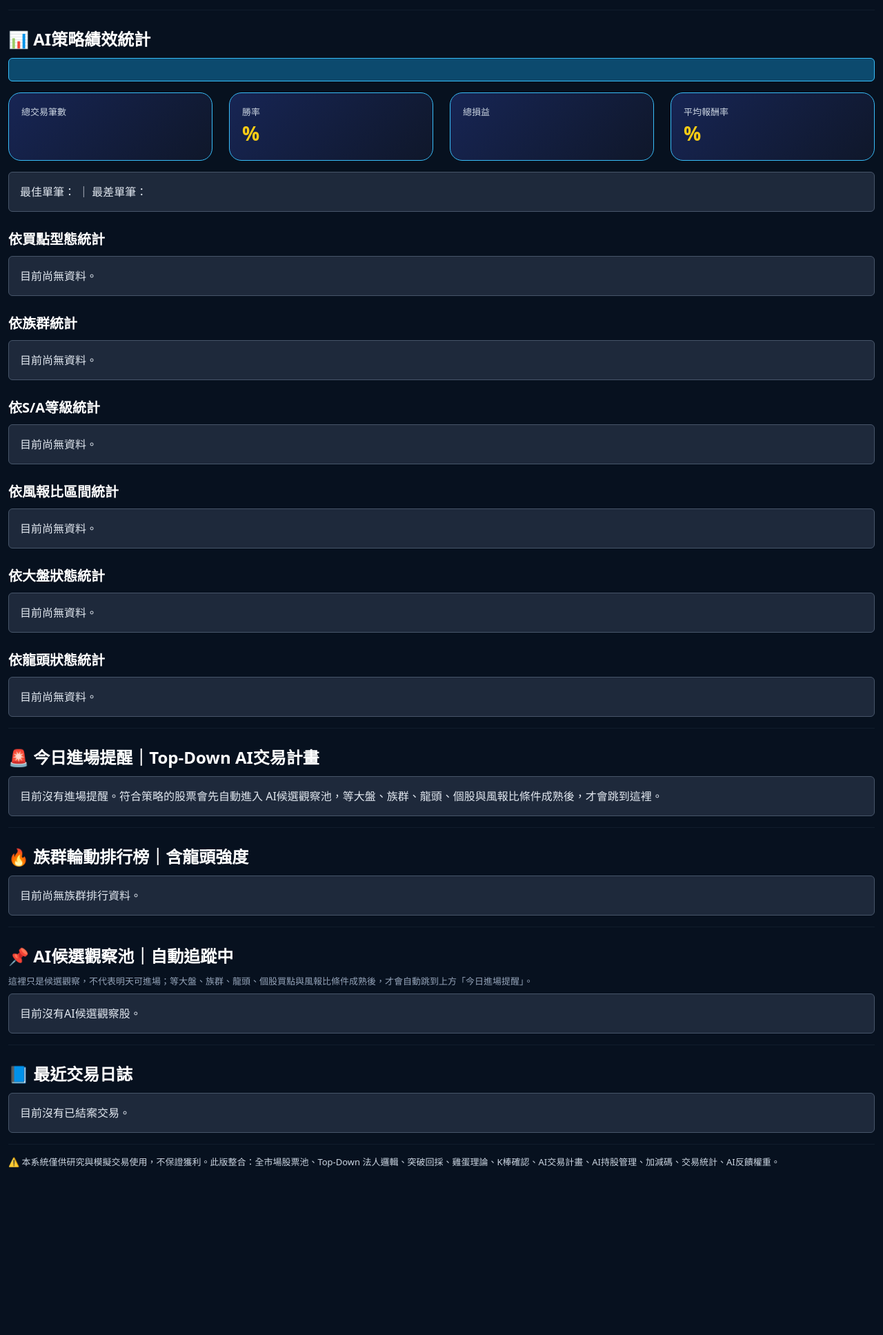
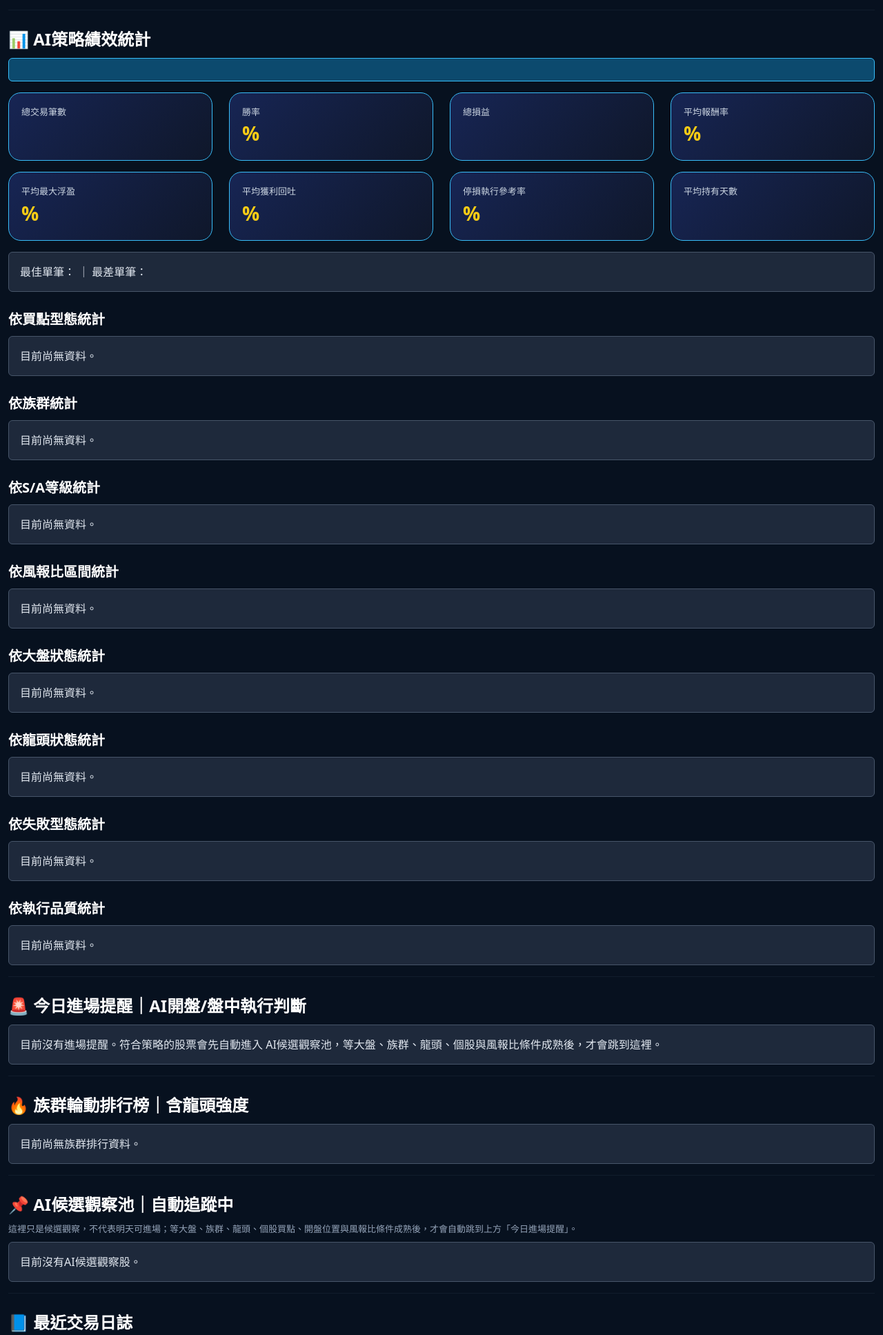
Before and after one commit to dannykao0715-code/stock-ai, a Python web app: template templates/index.html in a window 1280 px wide. Shown: the part 761-2696 px from the top of the page at 69% size. Before the commit the page ends 2453 px from the top, so only its background shows below. Run offline with Jinja, Linux system fonts and the light colour scheme; the template is opened without the code that fills it, so the values that code supplies are empty.

Commit message:
Update index.html

```diff
--- a/templates/index.html
+++ b/templates/index.html
@@ -20,7 +20,7 @@ body {
 }
 
 .container {
-    max-width: 1500px;
+    max-width: 1600px;
 }
 
 h2, h4, h5 {
@@ -125,6 +125,12 @@ hr {
 .badge-feedback {
     background: #facc15;
     color: #111827;
+    font-weight: 900;
+}
+
+.badge-exec {
+    background: #22c55e;
+    color: #052e16;
     font-weight: 900;
 }
 
@@ -352,13 +358,28 @@ hr {
         <div class="label">AI目前狀態</div>
         {% if t.ai_holding_status in ["實戰停損", "假突破失效", "支撐失守", "跌破標準風控", "跌破保守風控", "趨勢轉弱"] %}
             <div class="big-price bad">{{ t.ai_holding_status }}</div>
-        {% elif t.ai_holding_status in ["接近第一滿足點", "接近第二滿足點", "接近滿足點需停利"] %}
+        {% elif t.ai_holding_status in ["接近第一滿足點", "接近第二滿足點", "接近滿足點需停利", "獲利回吐警戒"] %}
             <div class="big-price warning">{{ t.ai_holding_status }}</div>
         {% else %}
             <div class="big-price good">{{ t.ai_holding_status }}</div>
         {% endif %}
 
         <div class="small-text mb-3">{{ t.ai_exit_notice }}</div>
+
+        <hr>
+
+        <div class="label">執行品質分析</div>
+        <div>系統建議：<span class="warning">{{ t.suggest_entry_low }} ～ {{ t.suggest_entry_high }}</span></div>
+        <div>實際成本：<span class="warning">{{ t.price }}</span></div>
+        <div>執行品質：<span class="blue">{{ t.execution_quality }}</span></div>
+        <div>成交偏差率：<span class="warning">{{ t.entry_deviation_pct }}%</span></div>
+
+        <hr>
+
+        <div class="label">出場績效分析</div>
+        <div>最大浮盈：<span class="good">{{ t.max_favorable_pct }}%</span></div>
+        <div>最大回撤：<span class="bad">{{ t.max_drawdown_pct }}%</span></div>
+        <div>獲利回吐：<span class="warning">{{ t.profit_giveback_pct }}%</span></div>
 
         <hr>
 
@@ -383,6 +404,13 @@ hr {
         <div>假突破失效價：<span class="bad">{{ t.invalid_price }}</span></div>
         <div>支撐點：<span class="blue">{{ t.support_price }}</span></div>
         <div>進場後最高：<span class="warning">{{ t.highest_since_entry }}</span></div>
+
+        <hr>
+
+        <div class="label">多時間框架</div>
+        <div>週K：<span class="blue">{{ t.weekly_trend }}</span></div>
+        <div>日K：<span class="blue">{{ t.daily_signal }}</span></div>
+        <div>共振：<span class="warning">{{ t.mtf_status }}</span></div>
 
         <hr>
 
@@ -579,6 +607,34 @@ hr {
             <div class="big-price">{{ strategy_dashboard.avg_return }}%</div>
         </div>
     </div>
+
+    <div class="col-md-3 mb-3">
+        <div class="stat-card">
+            <div class="label">平均最大浮盈</div>
+            <div class="big-price good">{{ strategy_dashboard.avg_max_favorable }}%</div>
+        </div>
+    </div>
+
+    <div class="col-md-3 mb-3">
+        <div class="stat-card">
+            <div class="label">平均獲利回吐</div>
+            <div class="big-price warning">{{ strategy_dashboard.avg_giveback }}%</div>
+        </div>
+    </div>
+
+    <div class="col-md-3 mb-3">
+        <div class="stat-card">
+            <div class="label">停損執行參考率</div>
+            <div class="big-price">{{ strategy_dashboard.stop_execution_rate }}%</div>
+        </div>
+    </div>
+
+    <div class="col-md-3 mb-3">
+        <div class="stat-card">
+            <div class="label">平均持有天數</div>
+            <div class="big-price">{{ strategy_dashboard.avg_hold_days }}</div>
+        </div>
+    </div>
 </div>
 
 <div class="alert alert-secondary">
@@ -651,10 +707,12 @@ hr {
 {{ stat_table("依風報比區間統計", strategy_dashboard.by_risk_reward) }}
 {{ stat_table("依大盤狀態統計", strategy_dashboard.by_market) }}
 {{ stat_table("依龍頭狀態統計", strategy_dashboard.by_leader) }}
+{{ stat_table("依失敗型態統計", strategy_dashboard.by_failure_type) }}
+{{ stat_table("依執行品質統計", strategy_dashboard.by_execution_quality) }}
 
 <hr>
 
-<h4 class="section-title">🚨 今日進場提醒｜Top-Down AI交易計畫</h4>
+<h4 class="section-title">🚨 今日進場提醒｜AI開盤/盤中執行判斷</h4>
 
 {% if entry_alerts %}
 <div class="row">
@@ -664,6 +722,7 @@ hr {
 
         <span class="badge badge-entry mb-2">AI進場提醒</span>
         <span class="badge badge-topdown mb-2">Top-Down通過</span>
+        <span class="badge badge-exec mb-2">{{ a.execution_action }}</span>
         <span class="badge badge-feedback mb-2">反饋 {{ a.feedback_score }}</span>
 
         <div class="plan-title">{{ a.name }}</div>
@@ -685,19 +744,19 @@ hr {
 
         <hr>
 
+        <div class="label">AI開盤/盤中判斷</div>
+        <div>開盤價：<span class="warning">{{ a.open_price }}</span></div>
+        <div>日高/日低/收盤：{{ a.day_high }} / {{ a.day_low }} / {{ a.day_close }}</div>
+        <div>開盤狀態：<span class="blue">{{ a.open_status }}</span></div>
+        <div>盤中狀態：<span class="blue">{{ a.intraday_status }}</span></div>
+        <div>AI執行建議：<span class="warning">{{ a.execution_action }}</span></div>
+        <div class="small-text">{{ a.execution_note }}</div>
+
+        <hr>
+
         <div>風報比：<span class="blue">{{ a.risk_reward }}</span> ｜ {{ a.risk_reward_note }}</div>
         <div>目標價：<span class="warning">{{ a.target_price }}</span></div>
         <div>AI建議：<span class="warning">{{ a.ai_next_action }}</span></div>
-
-        <hr>
-
-        <div class="label">AI反饋權重</div>
-        <div>反饋分數：<span class="warning">{{ a.feedback_score }}</span></div>
-        {% if a.feedback_notes %}
-            {% for n in a.feedback_notes %}
-                <div class="small-text">{{ n }}</div>
-            {% endfor %}
-        {% endif %}
 
         <hr>
 
@@ -705,8 +764,16 @@ hr {
         <div>族群狀態：<span class="blue">{{ a.sector_status }}</span></div>
         <div>龍頭狀態：<span class="warning">{{ a.leader_status }}</span></div>
         <div>龍頭參考：{{ a.leader_names }}</div>
+        <div>族群內排名：<span class="warning">{{ a.sector_relative_rank }} / {{ a.sector_relative_total }}</span> ｜ {{ a.sector_relative_status }}</div>
         <div>買點型態：<span class="warning">{{ a.buy_type }}</span></div>
         <div>突破狀態：{{ a.breakout_state }}</div>
+
+        <hr>
+
+        <div class="label">多時間框架</div>
+        <div>週K：<span class="blue">{{ a.weekly_trend }}</span></div>
+        <div>日K：<span class="blue">{{ a.daily_signal }}</span></div>
+        <div>共振：<span class="warning">{{ a.mtf_status }}</span></div>
 
         <hr>
 
@@ -793,7 +860,7 @@ hr {
 <h4 class="section-title">📌 AI候選觀察池｜自動追蹤中</h4>
 
 <div class="mobile-note mb-2">
-這裡只是候選觀察，不代表明天可進場；等大盤、族群、龍頭、個股買點與風報比條件成熟後，才會自動跳到上方「今日進場提醒」。
+這裡只是候選觀察，不代表明天可進場；等大盤、族群、龍頭、個股買點、開盤位置與風報比條件成熟後，才會自動跳到上方「今日進場提醒」。
 </div>
 
 {% if candidate_pool %}
@@ -804,9 +871,9 @@ hr {
 <th>股票</th>
 <th>等級</th>
 <th>族群</th>
-<th>族群狀態</th>
-<th>龍頭狀態</th>
+<th>族群內排名</th>
 <th>目前狀態</th>
+<th>執行建議</th>
 <th>買點</th>
 <th>總分</th>
 <th>反饋</th>
@@ -814,9 +881,9 @@ hr {
 <th>跌破不進</th>
 <th>實戰停損</th>
 <th>風報比</th>
-<th>壓力區</th>
-<th>盤整區</th>
-<th>AI建議</th>
+<th>開盤狀態</th>
+<th>盤中狀態</th>
+<th>週K/日K</th>
 <th>操作</th>
 </tr>
 </thead>
@@ -826,13 +893,21 @@ hr {
 <td>{{ c.name }}<br><span class="small-text">{{ c.symbol }}</span></td>
 <td>{{ c.level }}</td>
 <td>{{ c.sector }}</td>
-<td>{{ c.sector_status }}</td>
-<td>{{ c.leader_status }}</td>
+<td>{{ c.sector_relative_rank }} / {{ c.sector_relative_total }}<br><span class="small-text">{{ c.sector_relative_status }}</span></td>
 <td>
 {% if c.current_status == "可觀察進場" %}
 <span class="good">{{ c.current_status }}</span>
 {% else %}
 <span class="warning">{{ c.current_status }}</span>
+{% endif %}
+</td>
+<td>
+{% if c.execution_action in ["可試單", "可小部位試單"] %}
+<span class="good">{{ c.execution_action }}</span>
+{% elif c.execution_action in ["取消候選", "暫停進場"] %}
+<span class="bad">{{ c.execution_action }}</span>
+{% else %}
+<span class="warning">{{ c.execution_action }}</span>
 {% endif %}
 </td>
 <td>{{ c.buy_type }}</td>
@@ -850,9 +925,9 @@ hr {
 <td><span class="bad">{{ c.no_entry_price }}</span></td>
 <td><span class="bad">{{ c.practical_stop }}</span></td>
 <td>{{ c.risk_reward }}</td>
-<td>{{ c.resistance_low }}～{{ c.resistance_high }}</td>
-<td>{{ c.box_low }}～{{ c.box_high }}</td>
-<td>{{ c.ai_next_action }}</td>
+<td>{{ c.open_status }}</td>
+<td>{{ c.intraday_status }}</td>
+<td>{{ c.weekly_trend }}<br>{{ c.daily_signal }}</td>
 <td>
     <form method="post" action="/track/{{ c.symbol }}">
         <input name="actual_price" class="form-control form-control-sm input-dark mb-1" placeholder="成交價">
@@ -883,18 +958,19 @@ hr {
 <th>進場</th>
 <th>出場</th>
 <th>股數</th>
-<th>已實現</th>
-<th>未實現</th>
 <th>總損益</th>
 <th>損益率</th>
+<th>最大浮盈</th>
+<th>最大回撤</th>
+<th>獲利回吐</th>
+<th>執行品質</th>
+<th>失敗型態</th>
 <th>等級</th>
 <th>買點</th>
-<th>反饋分</th>
 <th>風報比區間</th>
 <th>大盤狀態</th>
 <th>龍頭狀態</th>
 <th>AI狀態</th>
-<th>AI出場提醒</th>
 <th>進場日</th>
 <th>出場日</th>
 </tr>
@@ -906,8 +982,6 @@ hr {
 <td>{{ t.entry_price }}</td>
 <td>{{ t.exit_price }}</td>
 <td>{{ t.shares }}</td>
-<td>{{ t.realized_pnl }}</td>
-<td>{{ t.unrealized_pnl }}</td>
 <td>
 {% if t.total_pnl is number and t.total_pnl > 0 %}
 <span class="good">{{ t.total_pnl }}</span>
@@ -926,14 +1000,17 @@ hr {
 {{ t.pnl_pct }}%
 {% endif %}
 </td>
+<td class="good">{{ t.max_favorable_pct }}%</td>
+<td class="bad">{{ t.max_drawdown_pct }}%</td>
+<td class="warning">{{ t.profit_giveback_pct }}%</td>
+<td>{{ t.execution_quality }}</td>
+<td>{{ t.failure_type }}</td>
 <td>{{ t.level }}</td>
 <td>{{ t.buy_type }}</td>
-<td>{{ t.feedback_score }}</td>
 <td>{{ t.risk_reward_group }}</td>
 <td>{{ t.market_status }}</td>
 <td>{{ t.leader_status }}</td>
 <td>{{ t.ai_holding_status }}</td>
-<td>{{ t.ai_exit_notice }}</td>
 <td>{{ t.entry_date }}</td>
 <td>{{ t.exit_date }}</td>
 </tr>
@@ -948,7 +1025,7 @@ hr {
 <hr>
 
 <div class="small-text mb-4">
-⚠️ 本系統僅供研究與模擬交易使用，不保證獲利。此版整合：全市場股票池、Top-Down 法人邏輯、突破回採、雞蛋理論、K棒確認、AI交易計畫、AI持股管理、加減碼、交易統計、AI反饋權重。
+⚠️ 本系統僅供研究與模擬交易使用，不保證獲利。此版整合：全市場股票池、Top-Down法人邏輯、族群內相對強弱、突破回採、雞蛋理論、K棒確認、多時間框架、開盤/盤中執行判斷、AI交易計畫、AI持股管理、成交價偏差分析、失敗型態資料庫、出場績效分析、AI反饋權重。
 </div>
 
 </div>
```
